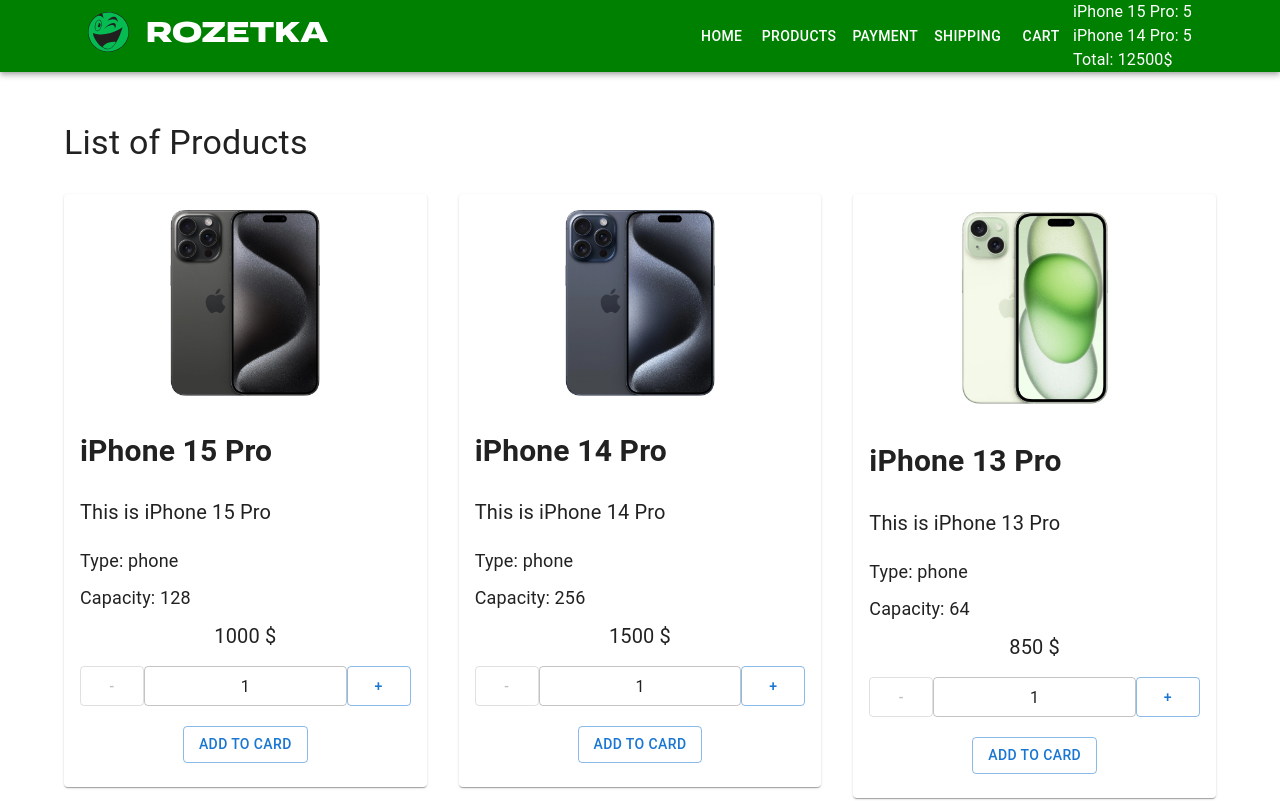
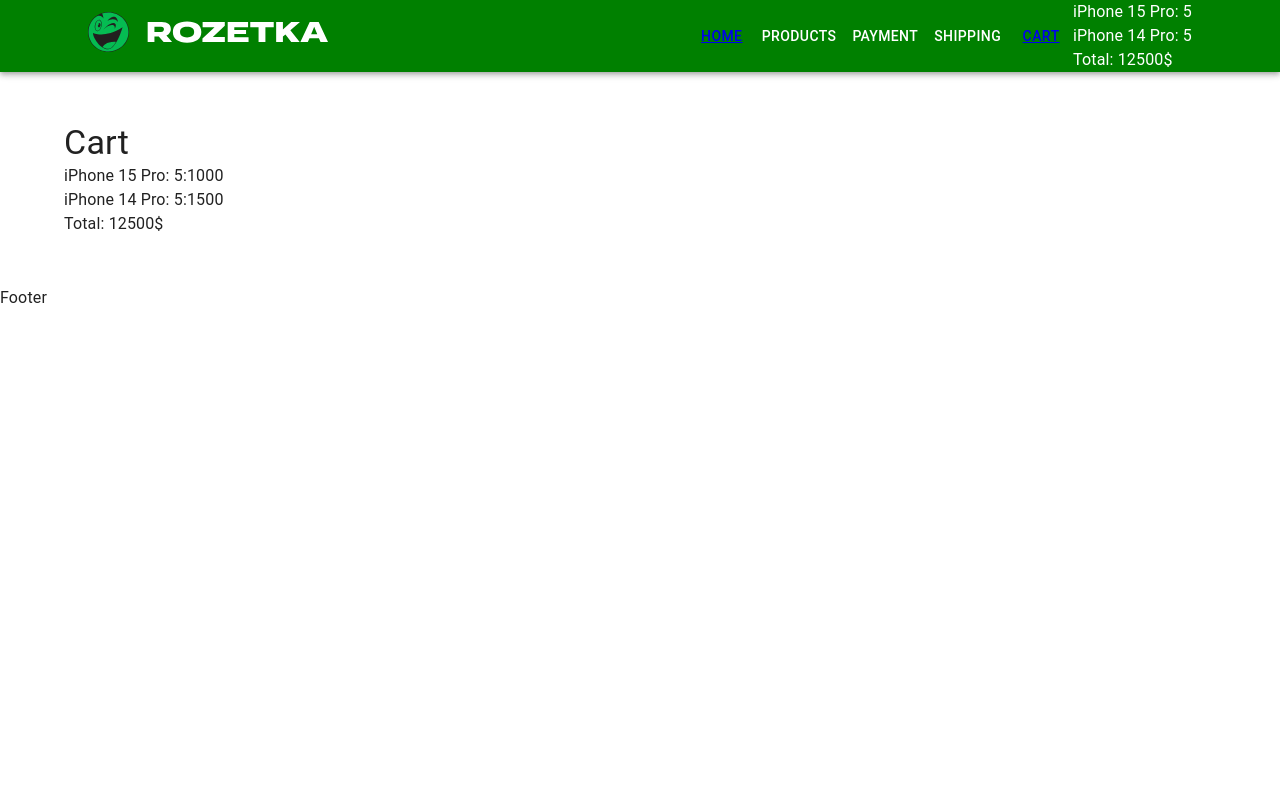
Before and after one commit to vavva1987/shop-project, a React (Create React App) app: page /cart in a window 1280 px wide. Shown: the top 801 px of the page. Built offline with nearby package versions, Linux system fonts and the light colour scheme.

Commit message:
added CartProductsList+CartTotal files

```diff
--- /dev/null
+++ b/src/Pages/CartPage/CartPage.tsx
@@ -0,0 +1,37 @@
+import { Typography } from '@mui/material'
+import CartTotal from 'components/CartTotal/CartTotal'
+import { Products, getProductsObject, productsArray } from 'utils/productsArray'
+
+type Props = {
+    productsInCart: {
+        [id: number]: number
+    }
+    productsObject?: {
+        [id: number]: Products
+    }
+}
+
+const CartPage = ({
+    productsInCart,
+    productsObject = getProductsObject(productsArray),
+}: Props) => {
+    return (
+        <div>
+            <Typography component={'h1'} variant="h4">
+                Cart
+            </Typography>
+            <div>
+                {Object.keys(productsInCart).map((productId) => (
+                    <div key={productId}>
+                        {productsObject[+productId].title}:{' '}
+                        {productsInCart[+productId]}:{''}
+                        {productsObject[+productId].price}
+                    </div>
+                ))}
+            </div>
+            <CartTotal productsInCart={productsInCart} />
+        </div>
+    )
+}
+
+export default CartPage
--- a/src/components/CartHeader/CartHeader.tsx
+++ b/src/components/CartHeader/CartHeader.tsx
@@ -1,40 +1,17 @@
-import { Products, getProductsObject, productsArray } from 'utils/productsArray'
+import CartProductList from 'components/CartProductList/CartProductList'
+import CartTotal from 'components/CartTotal/CartTotal'
 
 type Props = {
     productsInCart: {
         [id: number]: number
     }
-    productsObject?: {
-        [id: number]: Products
-    }
 }
 
-const CartHeader = ({
-    productsInCart,
-    productsObject = getProductsObject(productsArray),
-}: Props) => {
-    console.log(productsObject)
+const CartHeader = ({ productsInCart }: Props) => {
     return (
         <div>
-            <div>
-                {Object.keys(productsInCart).map((productId) => (
-                    <div key={productId}>
-                        {productsObject[+productId].title}:{' '}
-                        {productsInCart[+productId]}
-                    </div>
-                ))}
-            </div>
-            <div>
-                Total:{' '}
-                {Object.keys(productsInCart).reduce(
-                    (sum, productId) =>
-                        sum +
-                        productsObject[+productId].price *
-                            productsInCart[+productId],
-                    0
-                )}
-                $
-            </div>
+            <CartProductList productsInCart={productsInCart} />
+            <CartTotal productsInCart={productsInCart} />
         </div>
     )
 }
--- /dev/null
+++ b/src/components/CartProductList/CartProductList.tsx
@@ -0,0 +1,28 @@
+import { Products, getProductsObject, productsArray } from 'utils/productsArray'
+
+type Props = {
+    productsInCart: {
+        [id: number]: number
+    }
+    productsObject?: {
+        [id: number]: Products
+    }
+}
+
+const CartProductList = ({
+    productsInCart,
+    productsObject = getProductsObject(productsArray),
+}: Props) => {
+    return (
+        <div>
+            {Object.keys(productsInCart).map((productId) => (
+                <div key={productId}>
+                    {productsObject[+productId].title}:{' '}
+                    {productsInCart[+productId]}
+                </div>
+            ))}
+        </div>
+    )
+}
+
+export default CartProductList
--- /dev/null
+++ b/src/components/CartTotal/CartTotal.tsx
@@ -0,0 +1,31 @@
+import { Products, getProductsObject, productsArray } from 'utils/productsArray'
+
+type Props = {
+    productsInCart: {
+        [id: number]: number
+    }
+    productsObject?: {
+        [id: number]: Products
+    }
+}
+
+const CartTotal = ({
+    productsInCart,
+    productsObject = getProductsObject(productsArray),
+}: Props) => {
+    return (
+        <div>
+            Total:{' '}
+            {Object.keys(productsInCart).reduce(
+                (sum, productId) =>
+                    sum +
+                    productsObject[+productId].price *
+                        productsInCart[+productId],
+                0
+            )}
+            $
+        </div>
+    )
+}
+
+export default CartTotal
--- a/src/components/menu/Menu.tsx
+++ b/src/components/menu/Menu.tsx
@@ -1,15 +1,20 @@
 import Button from '@mui/material/Button'
+import { Link } from 'react-router-dom'
 
 type Props = {}
 
 const Menu = (props: Props) => {
     return (
         <>
-            <Button color="inherit">Home</Button>
+            <Button color="inherit">
+                <Link to="/">Home</Link>
+            </Button>
             <Button color="inherit">Products</Button>
             <Button color="inherit">Payment</Button>
             <Button color="inherit">Shipping</Button>
-            <Button color="inherit">Cart</Button>
+            <Button color="inherit">
+                <Link to="/cart">Cart</Link>
+            </Button>
         </>
     )
 }
--- a/src/index.tsx
+++ b/src/index.tsx
@@ -1,11 +1,14 @@
 import React from 'react'
 import ReactDOM from 'react-dom/client'
 import App from './layout/App'
+import { BrowserRouter } from 'react-router-dom'
 
 const root = ReactDOM.createRoot(document.getElementById('root') as HTMLElement)
 
 root.render(
     <React.StrictMode>
-        <App />
+        <BrowserRouter>
+            <App />
+        </BrowserRouter>
     </React.StrictMode>
 )
--- a/src/layout/App.tsx
+++ b/src/layout/App.tsx
@@ -1,9 +1,12 @@
 import { useState } from 'react'
 import Footer from './Footer'
 import Header from './Header'
-import Main from './Main'
 import CssBaseline from '@mui/material/CssBaseline'
 import { StyledEngineProvider } from '@mui/material/styles'
+import { Container } from '@mui/material'
+import { Route, Routes } from 'react-router-dom'
+import Home from 'Pages/Home/Home'
+import CartPage from 'Pages/CartPage/CartPage'
 
 type Props = {}
 
@@ -28,7 +31,23 @@
         <StyledEngineProvider injectFirst>
             <CssBaseline />
             <Header productsInCart={productsInCart} />
-            <Main addProductCart={addProductCart} />
+            <Container
+                maxWidth="lg"
+                sx={{
+                    padding: '50px 0',
+                }}
+            >
+                <Routes>
+                    <Route
+                        path="/"
+                        element={<Home addProductCart={addProductCart} />}
+                    />
+                    <Route
+                        path="cart"
+                        element={<CartPage productsInCart={productsInCart} />}
+                    />
+                </Routes>
+            </Container>
             <Footer />
         </StyledEngineProvider>
     )
--- a/src/layout/Main.tsx
+++ /dev/null
@@ -1,21 +0,0 @@
-import { Container } from '@mui/material'
-import Home from '../Pages/Home/Home'
-
-type Props = {
-    addProductCart: (id: number, count: number) => void
-}
-
-const Main = ({ addProductCart }: Props) => {
-    return (
-        <Container
-            maxWidth="lg"
-            sx={{
-                padding: '50px 0',
-            }}
-        >
-            <Home addProductCart={addProductCart} />
-        </Container>
-    )
-}
-
-export default Main
```
